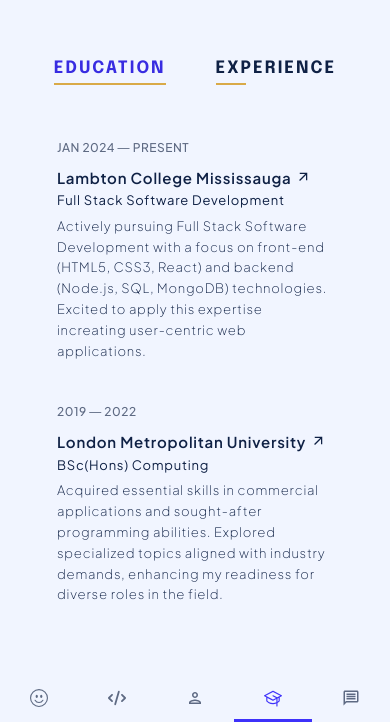
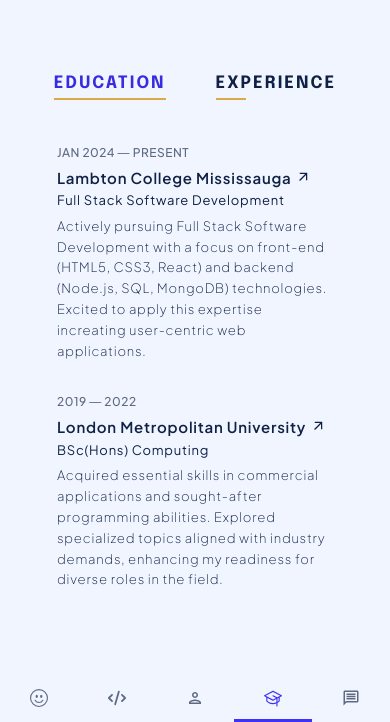
Before and after one commit to akarsanth/portfolio-react, a React (Vite) app: page /education in a window 390 px wide. Shown: the part 122-844 px from the top of the page. Built offline with nearby package versions, Linux system fonts and the light colour scheme.

Commit message:
Change spacing in education section

```diff
--- a/src/Components/Education/Education.css
+++ b/src/Components/Education/Education.css
@@ -31,7 +31,7 @@
 .learning__list {
   display: flex;
   flex-direction: column;
-  gap: 4rem;
+  gap: 3rem;
 }
 
 .learning__list-item {
@@ -147,7 +147,7 @@
 @media (max-width: 37.5rem) {
   .tab__education {
     flex-direction: column;
-    gap: 4rem;
+    gap: 3rem;
   }
 
   .left {
@@ -180,7 +180,7 @@
   .learning__list-item,
   .learning__list-item {
     flex-direction: column;
-    gap: 1rem;
+    gap: 0.5rem;
   }
 
   .time {
--- a/src/Components/Project/Content/Content.module.css
+++ b/src/Components/Project/Content/Content.module.css
@@ -11,7 +11,7 @@
   justify-content: space-between;
   align-items: center;
   gap: 2rem;
-  /* margin-bottom: 1rem; */
+  margin-bottom: 1rem;
 }
 
 .title .links {
--- a/src/data/projects.ts
+++ b/src/data/projects.ts
@@ -3,7 +3,7 @@
 export default [
   {
     id: 1,
-    title: "Omnifurni Web Application",
+    title: "Omnifurni Web App",
     description:
       "Omnifurni is a B2C (Business-to-Consumer) E-Commerce platform designed as a final year project for Bachelor's degree. The project focuses on creating a seamless online shopping experience for users interested in purchasing furniture. It provides a single-vendor platform, making it a one-stop solution for users seeking quality furniture items. The project has not been hosted, as the application is heavy.",
     github: "https://github.com/akarsanth/omnifurni",
```
